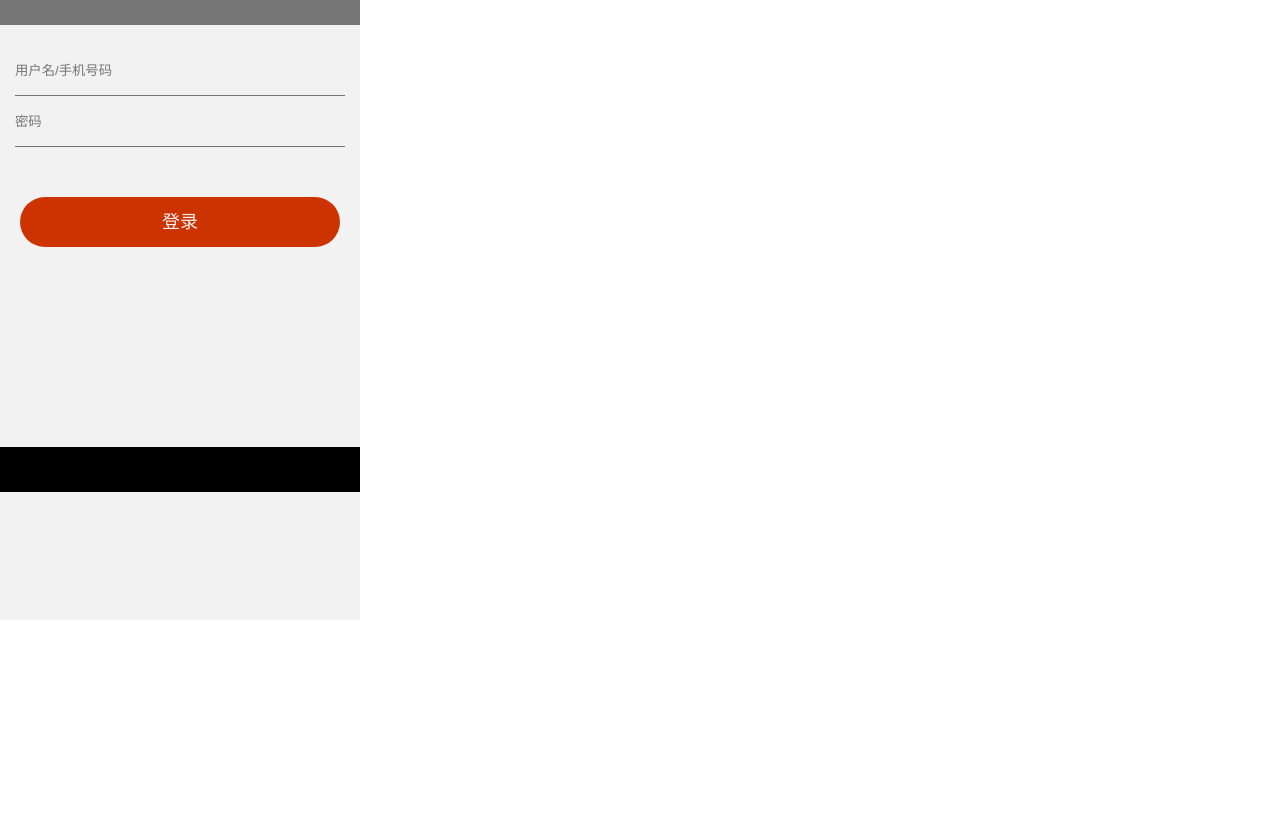
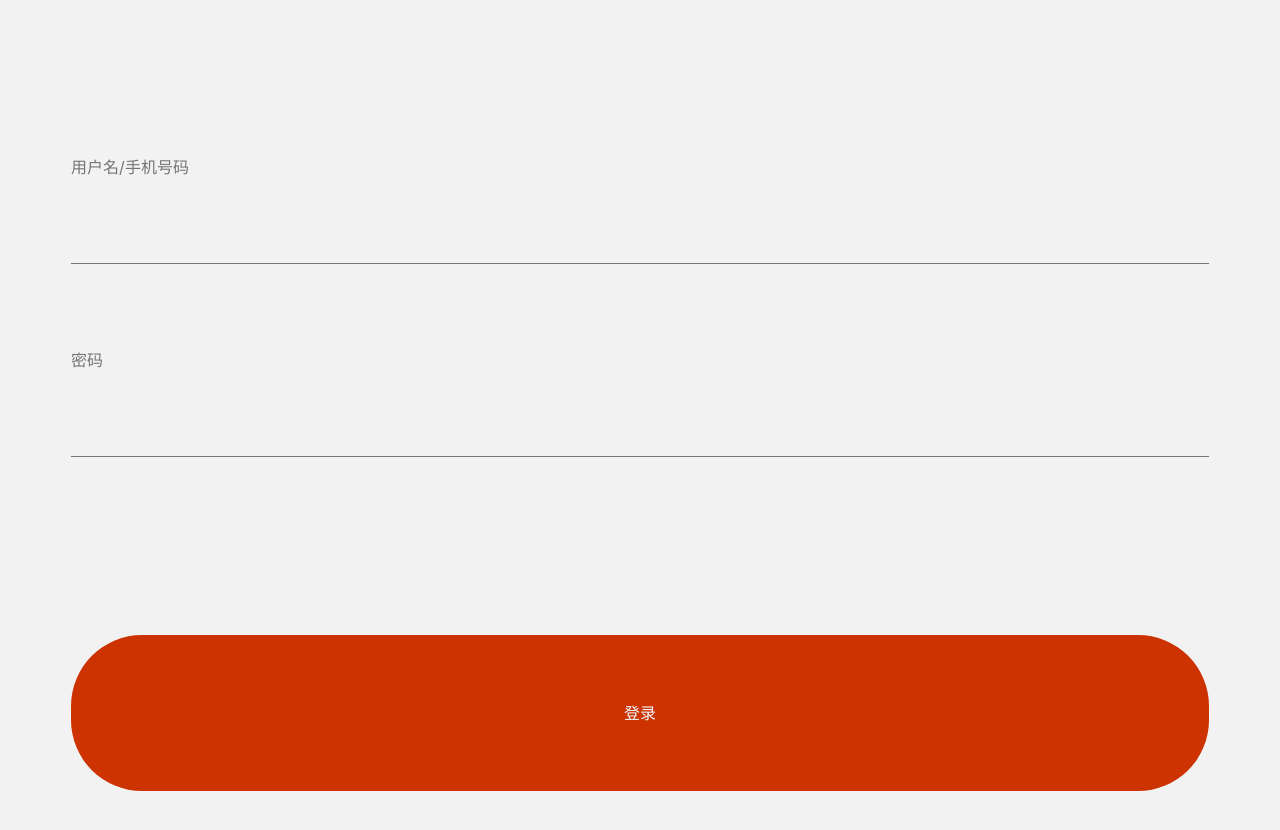
Before and after one commit to 18664793465/huangjie, a Vue app: page /login in a window 1280 px wide. Shown: the top 830 px of the page. Before the commit the page ends 800 px from the top, so only its background shows below. Built offline with nearby package versions, Linux system fonts and the light colour scheme; a small style sheet from the web is missing.

Commit message:
表单提交
表单提交

```diff
--- a/package.json
+++ b/package.json
@@ -7,7 +7,9 @@
     "build": "vue-cli-service build"
   },
   "dependencies": {
+    "axios": "^0.19.2",
     "core-js": "^3.6.4",
+    "vant": "^2.5.7",
     "vue": "^2.6.11",
     "vue-router": "^3.1.5"
   },
--- a/src/App.vue
+++ b/src/App.vue
@@ -6,6 +6,7 @@
 </template>
 
 <style lang="less">
+@import url('../node_modules/vant/lib/index.css');
 @import url("//at.alicdn.com/t/font_1426139_jm7n2373nlh.css");
 * {
   margin: 0;
--- a/src/main.js
+++ b/src/main.js
@@ -4,6 +4,11 @@ import Vue from 'vue'
 import App from './App.vue'
 //路由对象
 import router from './router'
+import Vant from 'vant'
+import axios from "axios";
+Vue.prototype.$axios = axios;
+// axios.defaults.baseURL = "http://localhost:3000"
+Vue.use(Vant);
 //上线环境是否提示信息
 Vue.config.productionTip = false
 
--- a/src/views/Login.vue
+++ b/src/views/Login.vue
@@ -6,68 +6,82 @@
       <span class="iconfont iconnew"></span>
     </div>
     <div class="user">
-      <input type="text" placeholder="用户名/手机号码" />
-      <br />
-      <input type="password" placeholder="密码" />
+      <div>
+        <input type="text" placeholder="用户名/手机号码"  v-model="from.uersname"/>
+      </div>
+
+      <div>
+        <input type="password" placeholder="密码" v-model="from.password" />
+      </div>
+      <div class="register" @click="handclick">登录</div>
     </div>
-    <div class="register">登录</div>
-    <div class="bottoms"></div>
+
+
   </div>
 </template>
 
 <script>
-export default {};
+export default {
+data(){
+  return {
+    from:{
+      uersname:'',
+      password:''
+    }
+  }
+
+},
+
+ methods:{
+    handclick(){
+      this.$axios({
+        url:'http://127.0.0.1:3000/login',
+        method:'post',
+        data:this.from
+      }).then(res=>{
+        console.log(res);
+
+
+      })
+
+    }
+  }
+};
 </script>
 
-<style>
+<style lang='less'>
 .w {
-  width: 360px;
-  height: 620px;
+  padding: 20/360 * 100vw;
   background: #f2f2f2;
 }
-.nav-top {
-  height: 25px;
-  background: #757575;
+.close{
+  font-size: 28/360*100vw;
 }
-.close {
-  display: block;
-  font-size: 28px;
-  margin: 20px;
-}
-.login-new {
-  /* margin-top: 20px; */
+.login-new{
   text-align: center;
 }
-.login-new > span {
-  font-size: 120px;
-  font-weight: 500;
-  color: #d81e06;
+.login-new span{
+font-size: 100/360*100vw;
+color: #d04100;
 }
-.user {
+.user input{
+  width: 100%;
+ height: 54/360*100vw;
+ border:0px;
+ border-bottom: 1px solid #757575;
+ outline: none;
+ font-size: 16px;
+ background: #f2f2f2;
+
+}
+.register{
+  width: 100%;
+  height: 44/360*100vw;
+  line-height: 44/360*100vw;
+  background-color: #cc3300;
+  border-radius: 20/360*100vw;
   text-align: center;
-}
-.user input {
-  border: 0px solid;
-  border-bottom: 1px solid #757575;
-  background: #f2f2f2;
-  height: 50px;
-  width: 330px;
-}
-.register {
-  background: #cc3300;
-  width: 320px;
-  height: 50px;
-  margin-top: 50px;
-  margin-left: 20px;
-  text-align: center;
-  line-height: 50px;
-  font-size: 18px;
-  color: #f2f2f2;
-  border-radius: 30px;
-}
-.bottoms {
-  background: #000;
-  height: 45px;
-  margin-top: 200px;
+  color: aliceblue;
+  margin-top:50/360*100vw;
 }
 </style>
```
Also changed, not shown: 1 other file (tests, documents, lock files or other folders).
